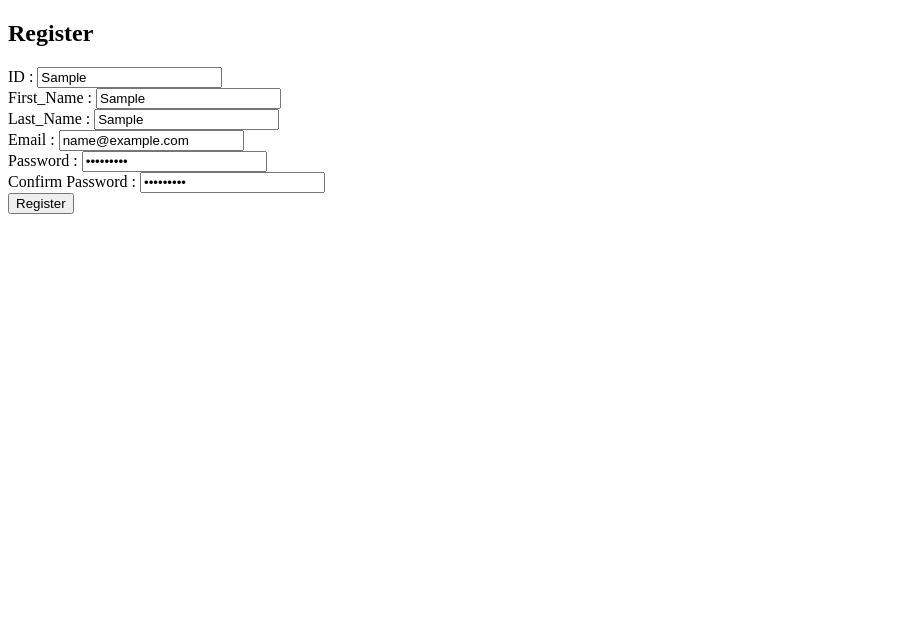
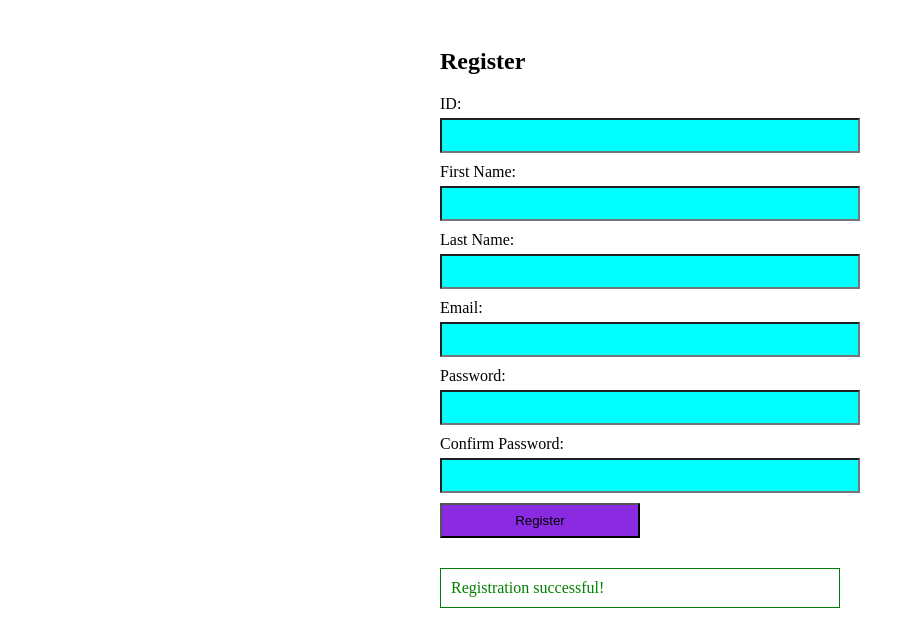
Before and after one commit to chanuka1012/New_frontend, a React (Vite) app: page /register in a window 1280 px wide. Both pictures are taken after typing "Sample", "Sample", "Sample", "name@example.com", "Sample123", "Sample123" into the empty fields and a click on the button "Register". Shown: the top 636 px of the page, without its empty margins (0-915 px from the left). Built offline with nearby package versions, Linux system fonts and the light colour scheme.

Commit message:
register2

```diff
--- a/src/Components/Register/Register.jsx
+++ b/src/Components/Register/Register.jsx
@@ -1,119 +1,141 @@
 import React, { useState } from 'react'
+import './register.css'
 
 export default function Register() {
 
     const [formData, setFormData] = useState({
         id: '',
-        firstName: '',
-        lastName: '',
+        firstname: '',
+        lastname: '',
         email: '',
         password: '',
-        confirmPassword: ''
+        confirmPassword: '',
       });
 
+      const [message, setMessage] = useState('');
+
       const handleChange = (e) => {
-        const { firstName, value } = e.target;
-        setFormData({
-            ...formData,
-            [firstName]: value
-        });
+        const { name, value } = e.target;
+        setFormData({ ...formData, [name]: value });
       };
 
-    const handleChange1 = (e) => {
-        const { lastName, value } = e.target;
-        setFormData({
-            ...formData,
-            [lastName]: value
-        });
+      const validatePassword = () => {
+        const { password, confirmPassword } = formData;
+        if (password.length < 6) {
+          return 'Password must be at least 6 characters long.';
+        }
+        if (password !== confirmPassword) {
+          return 'Passwords do not match.';
+        }
+        return '';
       };
 
       const handleSubmit = (e) => {
         e.preventDefault();
-
-        if (formData.password !== formData.confirmPassword) {
-            alert('Passwords do not match!');
-            return;
+        const validationMessage = validatePassword();
+        if (validationMessage) {
+          setMessage(validationMessage);
+        } else {
+          setMessage('Registration successful!');
+          // Reset the form fields
+          setFormData({
+            id: '',
+            firstname: '',
+            lastname: '',
+            email: '',
+            password: '',
+            confirmPassword: '',
+          });
         }
-
-        // Submit form data (e.g., API call)
-        console.log('Registered Data:', formData);
-        alert('Registration successful!');
       };
 
+
   return (
-    <div>
+    <div  style={{ maxWidth: '400px', margin: 'auto', padding: '20px' }}>
       <h2>Register</h2>
       <form onSubmit={handleSubmit}>
-
-        <div className='register1'>
-          <label>ID : </label>
-          <input
+        <div className='register1' >
+          <label>ID:</label>
+          <input className='input1'
             type="text"
             name="id"
-            value={FormData.id}
+            value={formData.id}
             onChange={handleChange}
             required
           />
         </div>
-
         <div className='register1'>
-          <label>First_Name : </label>
-          <input
+          <label>First Name:</label>
+          <input className='input1'
             type="text"
-            name="firstName"
-            value={FormData.firstName}
+            name="firstname"
+            value={formData.firstname}
             onChange={handleChange}
             required
           />
         </div>
-
         <div className='register1'>
-          <label>Last_Name : </label>
-          <input
+          <label>Last Name:</label>
+          <input className='input1'
             type="text"
-            name="lastName"
-            value={FormData.lastName}
-            onChange={handleChange1}
-            required
-          />
-        </div>
-
-        <div className='register1'>
-          <label>Email : </label>
-          <input
-            type="email"
-            name="email"
-            value={FormData.email}
+            name="lastname"
+            value={formData.lastname}
             onChange={handleChange}
             required
           />
         </div>
-
         <div className='register1'>
-          <label>Password : </label>
-          <input
-            type="password"
-            name="password"
-            value={FormData.password}
+          <label>Email:</label>
+          <input className='input1'
+            type="email"
+            name="email"
+            value={formData.email}
             onChange={handleChange}
             required
           />
         </div>
-
         <div className='register1'>
-          <label>Confirm Password : </label>
-          <input
+          <label>Password:</label>
+          <input className='input1'
             type="password"
-            name="confirmPassword"
-            value={FormData.confirmPassword}
+            name="password"
+            value={formData.password}
             onChange={handleChange}
             required
           />
         </div>
+        <div className='register1'>
+          <label>Confirm Password:</label>
+          <input className='input1'
+            type="password"
+            name="confirmPassword"
+            value={formData.confirmPassword}
+            onChange={handleChange}
+            required
+          />
+        </div>
+        <button className='buttonregister'
+          type="submit"
 
-        <button type="submit" className='buttonregister'>Register</button>
 
+        >
+          Register
+        </button>
       </form>
+      {message && (
+        <div
+          style={{
+            marginTop: '20px',
+            padding: '10px',
+            color: message === 'Registration successful!' ? 'green' : 'red',
+            border: `1px solid ${
+              message === 'Registration successful!' ? 'green' : 'red'
+            }`,
+          }}
+        >
+          {message}
+        </div>
+      )}
     </div>
   );
 }
--- a/src/Components/Register/register.css
+++ b/src/Components/Register/register.css
@@ -0,0 +1,19 @@
+.buttonregister{
+    width: 50%;
+    padding: 8px;
+    margin-bottom: 10px;
+    background-color: blueviolet;
+}
+
+.register1{
+    margin-bottom: 10px;
+    text-decoration: solid;
+
+}
+
+.input1{
+    width: 100%;
+    padding: 8px;
+    margin-top: 5px;
+    background-color: aqua;
+}
```
Lines whose indentation alone changed are shown as unchanged.
